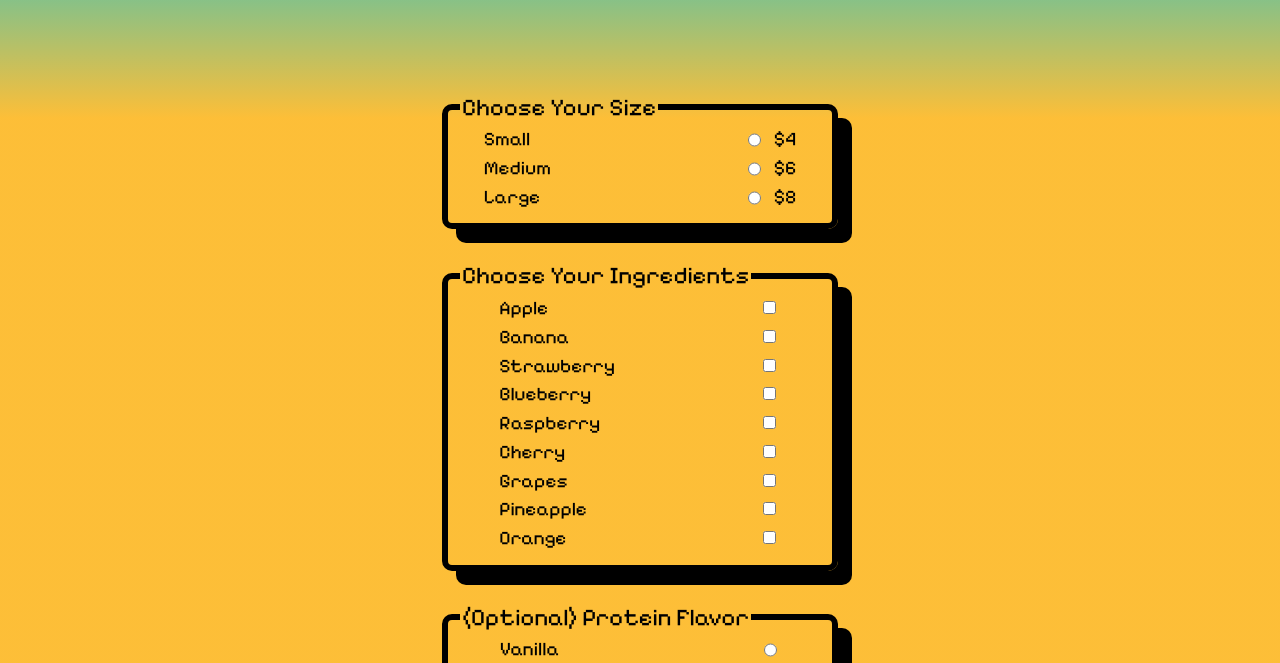
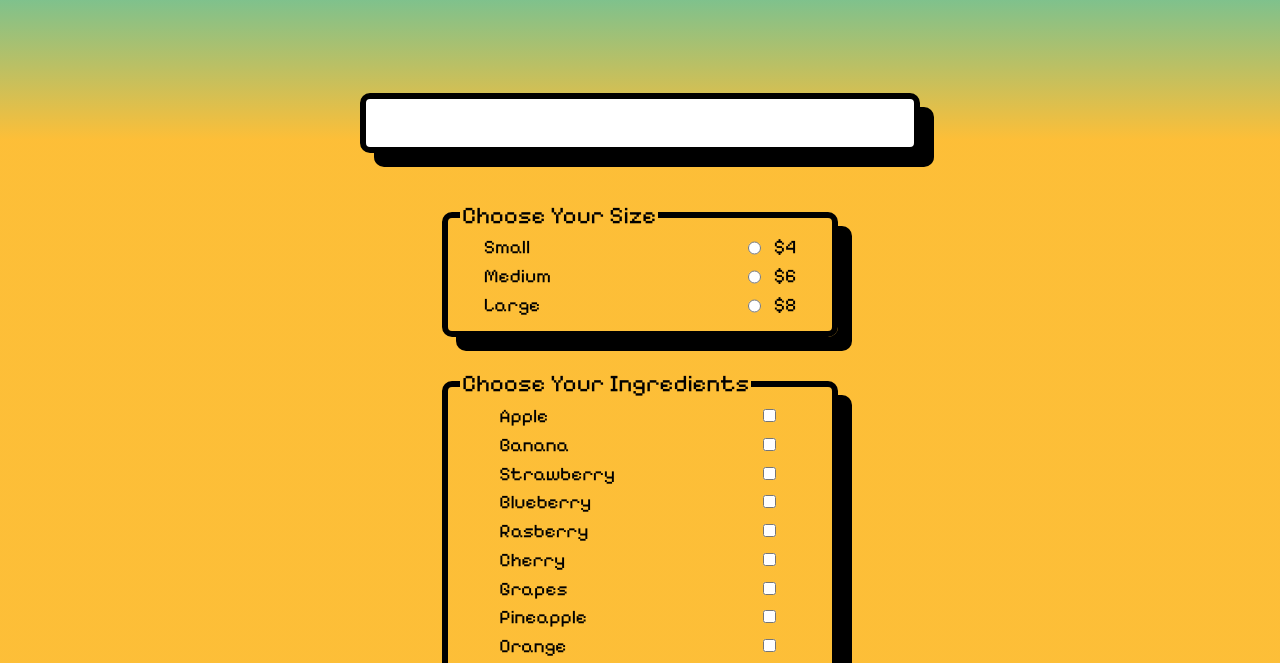
Before and after one commit to GoonNinja/JS-Assignment-3, a plain HTML site: page index.html in a window 1280 px wide. Shown: the part 94-757 px from the top of the page. Drawn offline with Linux system fonts and the light colour scheme.

Commit message:
modified:   CSS/styles.css 	modified:   JS/script.js 	modified:   index.html

```diff
--- a/CSS/styles.css
+++ b/CSS/styles.css
@@ -5,6 +5,21 @@ body {
     background: linear-gradient(0deg, rgba(253, 187, 45, 0.95) 80%, rgba(34, 193, 195, 0.96) 100%);
     background-repeat: no-repeat;
     background-size: cover;
+}
+
+#result{
+    display: flex;
+    flex-direction: column;
+    align-items: center;
+    margin: auto;
+    margin-bottom: 2em;
+    font-size: 1.5em;
+    background-color: white;
+    border-radius: 10px;
+    border: 6px solid #000;
+    box-shadow: #000 14px 14px;
+    width: 500px;
+    padding: 1em;
 }
 
 h2 {
--- a/JS/script.js
+++ b/JS/script.js
@@ -29,7 +29,4 @@ function buildSmoothie() {
         "Size: " + smoothieOptions.size + "<br>" +
         "Ingredients: " + (smoothieOptions.ingredients.length > 0 ? smoothieOptions.ingredients.join(', ') : "None") + "<br>" +
         "Flavor Boost: " + smoothieOptions.flavor;
-
-     // Display ingredient images
-     displayIngredientImages(smoothieOptions.ingredients);
 }
--- a/index.html
+++ b/index.html
@@ -11,6 +11,8 @@
 </head>
 <body>
     <h2>Smoothie Builder</h2>
+
+    <div id="result"></div>
 
     <form id="smoothieForm">
 
@@ -55,8 +57,8 @@
             </label>
 
             <label>
-                <span>Raspberry</span>
-                <input type="checkbox" name="raspberry" data-name="Raspberry">
+                <span>Rasberry</span>
+                <input type="checkbox" name="rasberry" data-name="Rasberry">
             </label>
 
             <label>
@@ -103,8 +105,6 @@
     </form>
 
 
-    <div id="result"></div>
-
     <script src="./JS/script.js">
     </script>
 
```
Also changed, not shown: Images/apple2.png (added).
